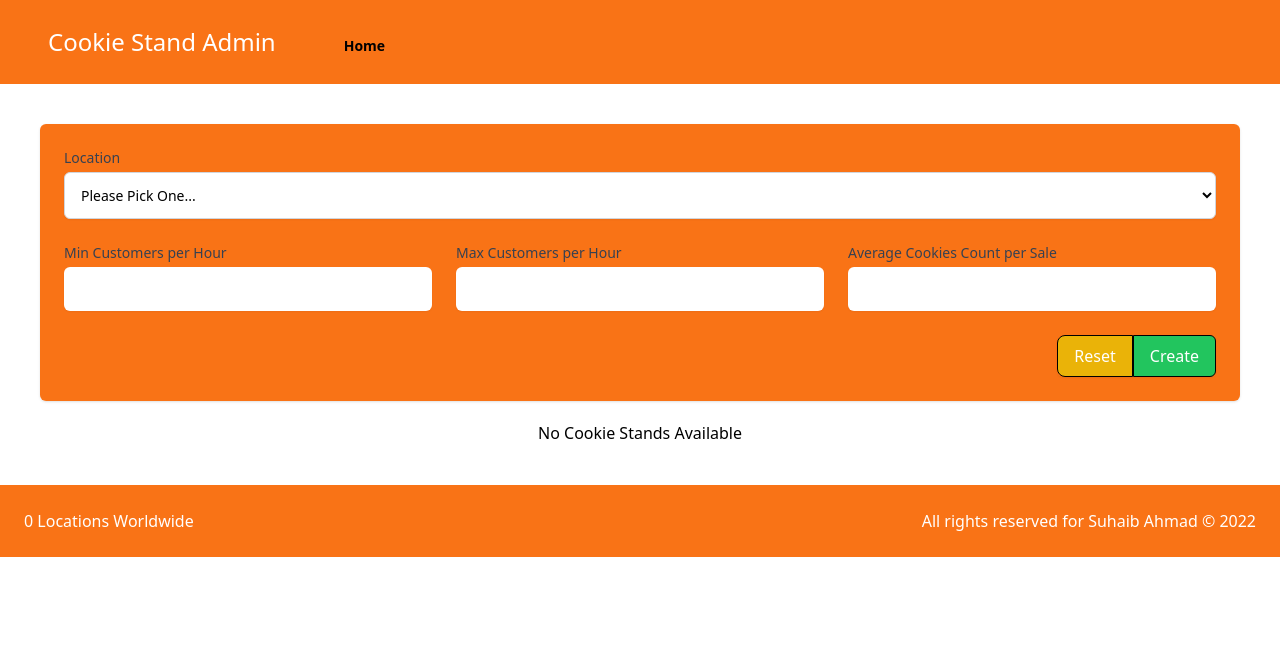
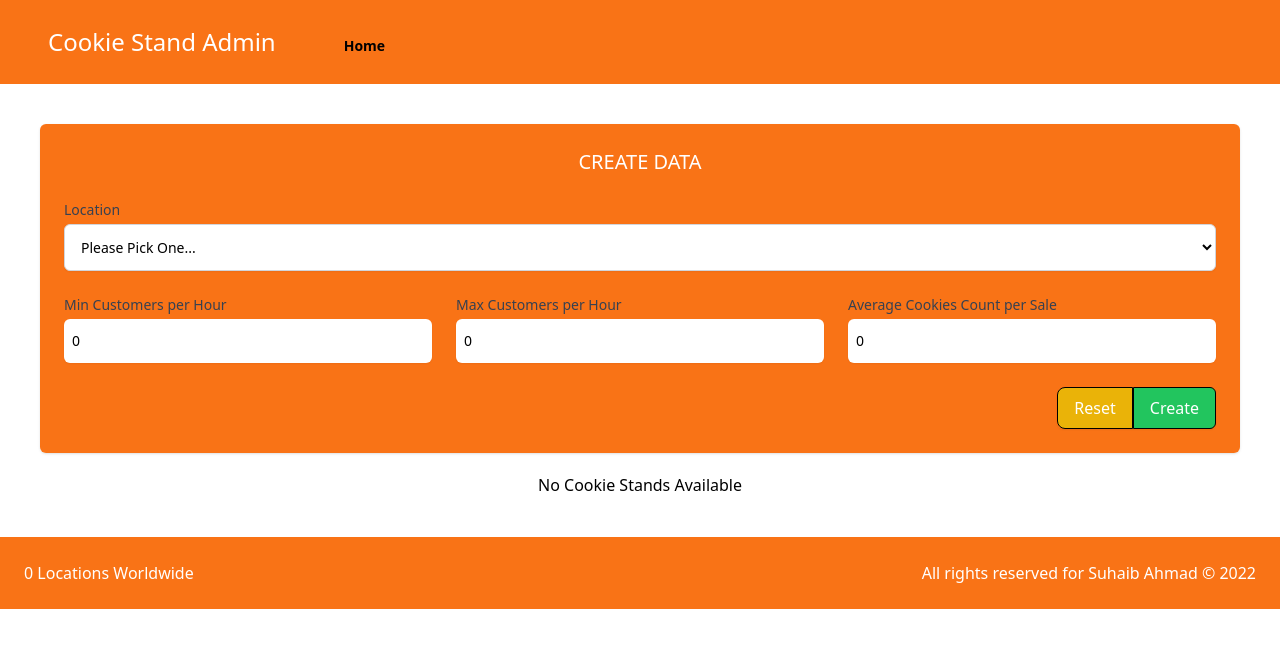
Before and after one commit to makkahwi/asac-works, a Next.js app: page / in a window 1280 px wide. Shown: the top 648 px of the page. Built offline with nearby package versions, Linux system fonts and the light colour scheme.

Commit message:
CRUD Fix

```diff
--- a/components/Form/index.js
+++ b/components/Form/index.js
@@ -1,16 +1,17 @@
 import { locations } from "../../data";
 
-export default function Form({ onSubmit, action, data, reset }) {
+export default function Form({ onSubmit, action, onChange, data, reset }) {
 
   const onFormSubmit = e => {
     e.preventDefault();
 
     const data = {
-      location: e.target.country.value,
+      location: e.target.location.value,
       minCustomers: e.target.minCustomers.value,
       maxCustomers: e.target.maxCustomers.value,
       avgCookies: e.target.avgCookies.value,
     };
+
     onSubmit(data);
   }
 
@@ -21,11 +22,12 @@ export default function Form({ onSubmit, action, data, reset }) {
           <form onSubmit={onFormSubmit}>
             <div className="shadow sm:rounded-md sm:overflow-hidden">
               <div className="px-4 py-5 bg-orange-500 space-y-6 sm:p-6">
+                <h1 className="text-white text-xl text-center uppercase">{`${action} Data`}</h1>
                 <div>
                   <label className="block text-sm font-medium text-gray-700">Location</label>
-                  <select required name="country" disabled={action === "view" || action === "delete"} className="mt-1 py-3 px-2 block w-full py-2 px-3 border border-gray-300 bg-white rounded-md shadow-sm focus:outline-none focus:ring-orange-500 focus:border-orange-500 sm:text-sm">
+                  <select required name="location" value={data?.location || ""} onChange={e => onChange("location", e.target.value)} disabled={action === "view" || action === "delete"} className="mt-1 py-3 px-2 block w-full py-2 px-3 border border-gray-300 bg-white rounded-md shadow-sm focus:outline-none focus:ring-orange-500 focus:border-orange-500 sm:text-sm">
                     {locations.map((location, i) => (
-                      <option value={location.value} key={i} selected={location.value === data?.location}>{location.title}</option>
+                      <option value={location.value} key={i}>{location.title}</option>
                     ))}
                   </select>
                 </div>
@@ -33,17 +35,17 @@ export default function Form({ onSubmit, action, data, reset }) {
                 <div className="grid grid-cols-3 sm:col-span-12 gap-6">
                   <div>
                     <label className="block text-sm font-medium text-gray-700">Min Customers per Hour</label>
-                    <input required type="number" disabled={action === "view" || action === "delete"} min={0} defaultValue={data?.minCustomers} name="minCustomers" className="mt-1 py-3 px-2 focus:ring-orange-500 focus:border-orange-500 block w-full shadow-sm sm:text-sm border-gray-300 rounded-md" />
+                    <input required type="number" disabled={action === "view" || action === "delete"} min={0} value={data?.minCustomers || 0} onChange={e => onChange("minCustomers", e.target.value)} name="minCustomers" className="mt-1 py-3 px-2 focus:ring-orange-500 focus:border-orange-500 block w-full shadow-sm sm:text-sm border-gray-300 rounded-md" />
                   </div>
 
                   <div>
                     <label className="block text-sm font-medium text-gray-700">Max Customers per Hour</label>
-                    <input required type="number" disabled={action === "view" || action === "delete"} min={0} defaultValue={data?.maxCustomers} name="maxCustomers" className="mt-1 py-3 px-2 focus:ring-orange-500 focus:border-orange-500 block w-full shadow-sm sm:text-sm border-gray-300 rounded-md" />
+                    <input required type="number" disabled={action === "view" || action === "delete"} min={0} value={data?.maxCustomers || 0} onChange={e => onChange("maxCustomers", e.target.value)} name="maxCustomers" className="mt-1 py-3 px-2 focus:ring-orange-500 focus:border-orange-500 block w-full shadow-sm sm:text-sm border-gray-300 rounded-md" />
                   </div>
 
                   <div>
                     <label className="block text-sm font-medium text-gray-700">Average Cookies Count per Sale</label>
-                    <input required type="number" disabled={action === "view" || action === "delete"} min={0} defaultValue={data?.avgCookies} step={0.01} name="avgCookies" className="mt-1 py-3 px-2 focus:ring-orange-500 focus:border-orange-500 block w-full shadow-sm sm:text-sm border-gray-300 rounded-md" />
+                    <input required type="number" disabled={action === "view" || action === "delete"} min={0} value={data?.avgCookies || 0} onChange={e => onChange("avgCookies", e.target.value)} step={0.01} name="avgCookies" className="mt-1 py-3 px-2 focus:ring-orange-500 focus:border-orange-500 block w-full shadow-sm sm:text-sm border-gray-300 rounded-md" />
                   </div>
                 </div>
 
--- a/components/Table/index.js
+++ b/components/Table/index.js
@@ -2,7 +2,7 @@ import { faCopy, faEdit, faEye, faTrash } from "@fortawesome/free-solid-svg-icon
 import { FontAwesomeIcon } from "@fortawesome/react-fontawesome"
 import { hourly_sales, hours } from "../../data"
 
-export default function List({ data, onAction }) {
+export default function List({ data, onActionClick }) {
   return (
     <div className="py-4">
       <table className="table-auto w-full text-center">
@@ -18,7 +18,7 @@ export default function List({ data, onAction }) {
           </tr>
 
           <tr className="py-2 bg-orange-500">
-            {hours.map(hour => (<th>{hour}</th>))}
+            {hours.map((hour,i) => (<th key={i}>{hour}</th>))}
             <th>Total Location Sale</th>
           </tr>
         </thead>
@@ -31,18 +31,18 @@ export default function List({ data, onAction }) {
               <td>{item.minCustomers}</td>
               <td>{item.maxCustomers}</td>
               <td>{item.avgCookies}</td>
-              {hourly_sales.map(sales => (<td>{sales}</td>))}
+              {hourly_sales.map((sales, i) => (<td key={i}>{sales}</td>))}
               <td>{hourly_sales.reduce((total, sales) => total += sales, 0)}</td>
               <td>
                 <div className="inline-flex rounded-md shadow-sm" role="group">
                   <div className="grid grid-cols-2 p-2 text-sm ">
-                    <FontAwesomeIcon type="button" onClick={() => onAction(item.id || i, "duplicate")} className="m-3 text-green-500" icon={faCopy} />
+                    <FontAwesomeIcon type="button" onClick={() => onActionClick(item.id, "duplicate")} className="m-3 text-green-500" icon={faCopy} />
 
-                    <FontAwesomeIcon type="button" onClick={() => onAction(item.id || i, "view")} className="m-3 text-blue-500" icon={faEye} />
+                    <FontAwesomeIcon type="button" onClick={() => onActionClick(item.id, "view")} className="m-3 text-blue-500" icon={faEye} />
 
-                    <FontAwesomeIcon type="button" onClick={() => onAction(item.id || i, "update")} className="m-3 text-orange-500" icon={faEdit} />
+                    <FontAwesomeIcon type="button" onClick={() => onActionClick(item.id, "update")} className="m-3 text-orange-500" icon={faEdit} />
 
-                    <FontAwesomeIcon type="button" onClick={() => onAction(item.id || i, "delete")} className="m-3 text-red-500" icon={faTrash} />
+                    <FontAwesomeIcon type="button" onClick={() => onActionClick(item.id, "delete")} className="m-3 text-red-500" icon={faTrash} />
                   </div>
                 </div>
               </td>
@@ -55,7 +55,7 @@ export default function List({ data, onAction }) {
             <th colSpan={5}>
               Totals
             </th>
-            {hourly_sales.map(sales => (<th>{sales * data.length}</th>))}
+            {hourly_sales.map((sales, i) => (<th key={i}>{sales * data.length}</th>))}
             <th>{hourly_sales.reduce((total, sales) => total += (sales * data.length), 0)}</th>
             <th></th>
           </tr>
--- a/pages/index.js
+++ b/pages/index.js
@@ -12,32 +12,50 @@ export default function Home() {
 
   const [formData, setFormData] = useState({})
 
-  const onAction = (id, action) => {
+  const onActionClick = (id, action) => {
+    const data = list.find(data => data.id === id);
+
     action === "duplicate" ? (
-      setFormData(list[id]),
-      setAction("duplicate"),
-      console.log("duplicate")
+      setFormData(data),
+      setAction("duplicate")
     ) : action === "view" ? (
-      setFormData(list[id]),
-      setAction("view"),
-      console.log("view")
+      setFormData(data),
+      setAction("view")
     ) : action === "update" ? (
-      setFormData(list[id]),
-      setAction("update"),
-      console.log("update")
+      setFormData(data),
+      setAction("update")
     ) : action === "delete" && (
-      setFormData(list[id]),
-      setAction("delete"),
-      console.log("delete")
+      setFormData(data),
+      setAction("delete")
+    )
+  };
+
+  const onActionSubmit = (data) => {
+    (action === "duplicate" || action === "create") ? (
+      setList(current => [...current, { ...data, id: list.length + 1 }]),
+      setFormData({}),
+      setAction("create")
+    ) : action === "update" ? (
+      setList(current => current.map(item => item.id !== formData.id ? item : { ...formData, id: list.length + 1 })),
+      setFormData({}),
+        setAction("create")
+    ) : action === "delete" && (
+      setList(current => current.filter(item => item.id !== formData.id)),
+      setFormData({}),
+          setAction("create")
     )
   };
 
   const onReset = () => {
     setFormData({})
     setAction("create")
-  }
+  };
 
-  const addToList = formData => setList(current => [...current, formData]);
+  const onFormDataChange = (key, value) => {
+    let newFormData = { ...formData }
+    newFormData[key] = value
+    setFormData(newFormData)
+  };
 
   return (
     <>
@@ -48,8 +66,8 @@ export default function Home() {
       <Header />
 
       <main className="py-10 px-10">
-        <CreateForm onSubmit={addToList} action={action} data={formData} reset={onReset} />
-        {list.length ? (<ReportTable data={list} onAction={onAction} />) : <h2 className="text-center pt-5">No Cookie Stands Available</h2>}
+        <CreateForm onSubmit={onActionSubmit} action={action} data={formData} onChange={onFormDataChange} reset={onReset} length={list.length} />
+        {list.length ? (<ReportTable data={list} onActionClick={onActionClick} />) : <h2 className="text-center pt-5">No Cookie Stands Available</h2>}
       </main>
 
       <Footer count={list.length} />
```
